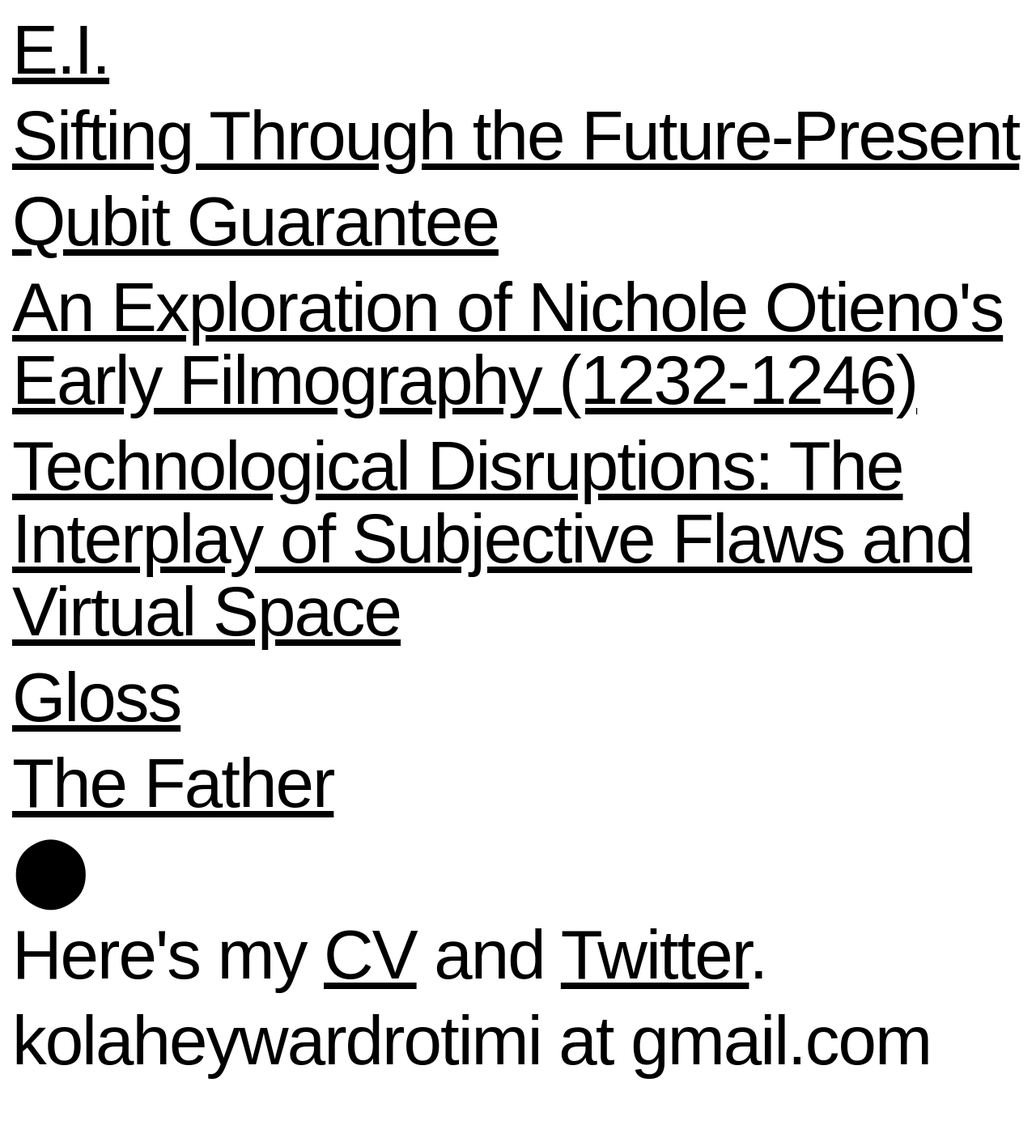
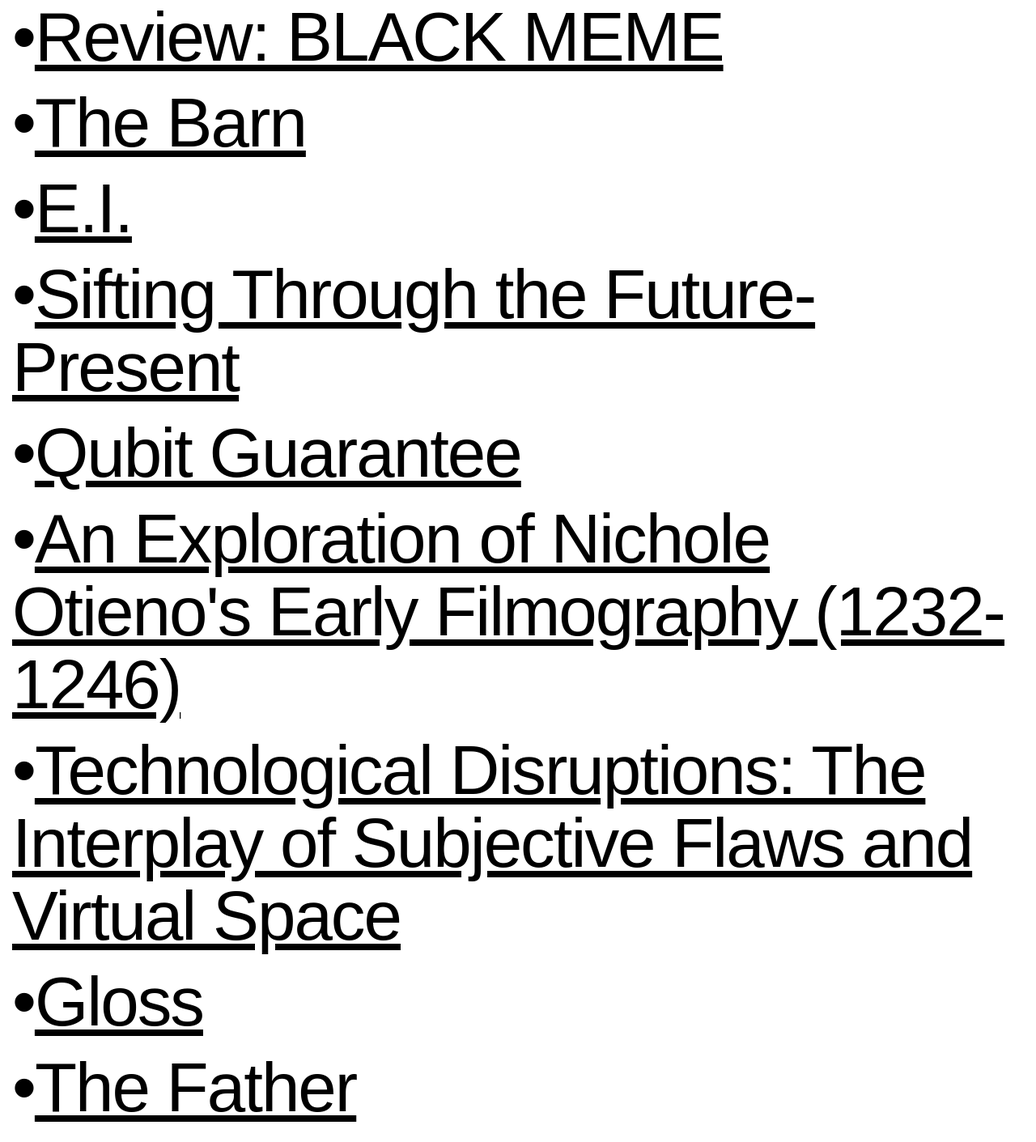
Before and after one commit to MonaLon/sitestuff, a React (Create React App) app: page / in a window 1280 px wide. Shown: the part 767-2178 px from the top of the page at 81% size. Before the commit the page ends 2100 px from the top, so only its background shows below. Built offline with nearby package versions, Linux system fonts and the light colour scheme.

Commit message:
trimming
gradual process, but will need to take out a lot of superfluous pages

```diff
--- a/package.json
+++ b/package.json
@@ -1,8 +1,8 @@
 {
-  "name": "personalsite",
+  "name": "kolaheywardrotimi",
   "version": "0.1.0",
   "private": true,
-  "homepage": "https://monalon.github.io/sitestuff",
+  "homepage": "https://www.kolaheywardrotimi.com",
   "dependencies": {
     "@testing-library/jest-dom": "^4.2.4",
     "@testing-library/react": "^9.5.0",
--- a/public/index.html
+++ b/public/index.html
@@ -30,7 +30,7 @@
       work correctly both with client-side routing and a non-root public URL.
       Learn how to configure a non-root public URL by running `npm run build`.
     -->
-    <title>React App</title>
+    <title>Kola Heyward-Rotimi</title>
   </head>
   <body>
     <noscript>You need to enable JavaScript to run this app.</noscript>
--- a/src/App.js
+++ b/src/App.js
@@ -14,7 +14,6 @@ import { NoMatch } from './NoMatch';
 import { Layout } from './components/Layout';
 import logo from './logo.svg';
 import './App.css';
-import Theme from './Theme';
 import styled from 'styled-components';
 
 const Text = styled.div`
@@ -23,6 +22,7 @@ const Text = styled.div`
     font-size: 64pt;
     letter-spacing: -2px;
     line-height: 90px;
+    margin-bottom: 30px;
 
     a {
         color: black;
@@ -35,20 +35,21 @@ class App extends Component {
     return (
       <React.Fragment>
         <div class = "container-fluid" style={{height: "100vh"}}>
-            <Text><p>I'm Kola. I'm a PhD student at <a href = "https://mtl.stanford.edu" target="_blank">Stanford</a>. I was a Faculty Research Assistant at the <a href="https://mith.umd.edu/" target="_blank">University of Maryland, College Park</a>.</p>
+            <Text><p>I'm Kola. I'm a Faculty Research Assistant at the <a href="https://mith.umd.edu/" target="_blank">University of Maryland, College Park</a>. I'll be a PhD student at <a href = "https://mtl.stanford.edu" target="_blank">Stanford</a> starting this Fall. Part of my work is speculative.</p>
             <p>⬤</p>
             <p>Here are some things I've written:</p>
-            <p><a href = "https://logicmag.io/clouds/" target="_blank">The Barn</a></p>
-            <p><a href = "https://reckoning.press/reckoning-6/" target="_blank">E.I.</a></p>
-            <p><a href = "https://bloodknife.com/sifting-through-the-future-present/" target="_blank">Sifting Through the Future-Present</a></p>
-            <p><a href = "https://two.compost.digital/qubit-guarantee/" target="_blank">Qubit Guarantee</a></p>
-            <p><a href = "http://strangehorizons.com/fiction/an-exploration-of-nichole-otienos-early-filmography-1232-1246/" target="_blank">An Exploration of Nichole Otieno's Early Filmography (1232-1246)</a></p>
-            <p><a href = "https://kola.legumenation.com/kola/index" target="_blank">Technological Disruptions: The Interplay of Subjective Flaws and Virtual Space</a></p>
-            <p><a href = "https://www.fiyahlitmag.com/issues/issue-9/" target="_blank" rel="noopener noreferrer">Gloss</a></p>
-            <p><a href = "https://clarkesworldmagazine.com/heyward-rotimi_10_15/" target="_blank">The Father</a></p>
+            <p>•<a href = "https://reviewsindh.pubpub.org/pub/black-meme/release/1" target = "_blank">Review: BLACK MEME</a></p>
+            <p>•<a href = "https://logicmag.io/clouds/" target="_blank">The Barn</a></p>
+            <p>•<a href = "https://reckoning.press/reckoning-6/" target="_blank">E.I.</a></p>
+            <p>•<a href = "https://bloodknife.com/sifting-through-the-future-present/" target="_blank">Sifting Through the Future-Present</a></p>
+            <p>•<a href = "https://two.compost.digital/qubit-guarantee/" target="_blank">Qubit Guarantee</a></p>
+            <p>•<a href = "http://strangehorizons.com/fiction/an-exploration-of-nichole-otienos-early-filmography-1232-1246/" target="_blank">An Exploration of Nichole Otieno's Early Filmography (1232-1246)</a></p>
+            <p>•<a href = "https://kola.legumenation.com/kola/index" target="_blank">Technological Disruptions: The Interplay of Subjective Flaws and Virtual Space</a></p>
+            <p>•<a href = "https://www.fiyahlitmag.com/issues/issue-9/" target="_blank" rel="noopener noreferrer">Gloss</a></p>
+            <p>•<a href = "https://clarkesworldmagazine.com/heyward-rotimi_10_15/" target="_blank">The Father</a></p>
             <p>⬤</p>
             <p>Here's my <a href = "https://drive.google.com/file/d/1yvXytyBsTRYHSQjrS-0s-oUjgHSFdyNo/view?usp=sharing" target="_blank">CV</a> and <a href = "https://twitter.com/KolaHR" target="_blank">Twitter</a>.</p>
-            <p>kolaheywardrotimi at gmail.com</p></Text>
+            <p style = {{ fontSize: '40pt' }}>kolaheywardrotimi at gmail.com</p></Text>
           </div>
       </React.Fragment>
     );
```
Also changed, not shown: public/logo.png, 1 other file (tests, documents, lock files or other folders).
